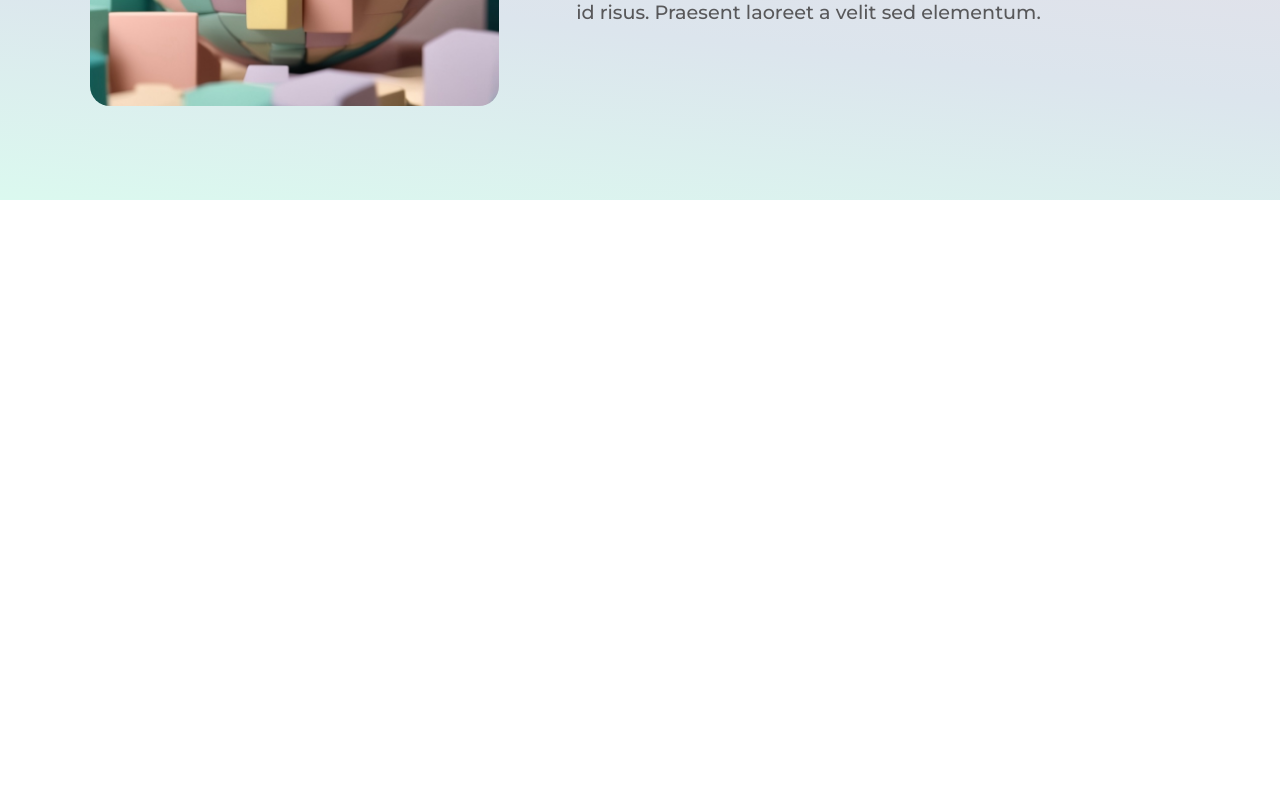
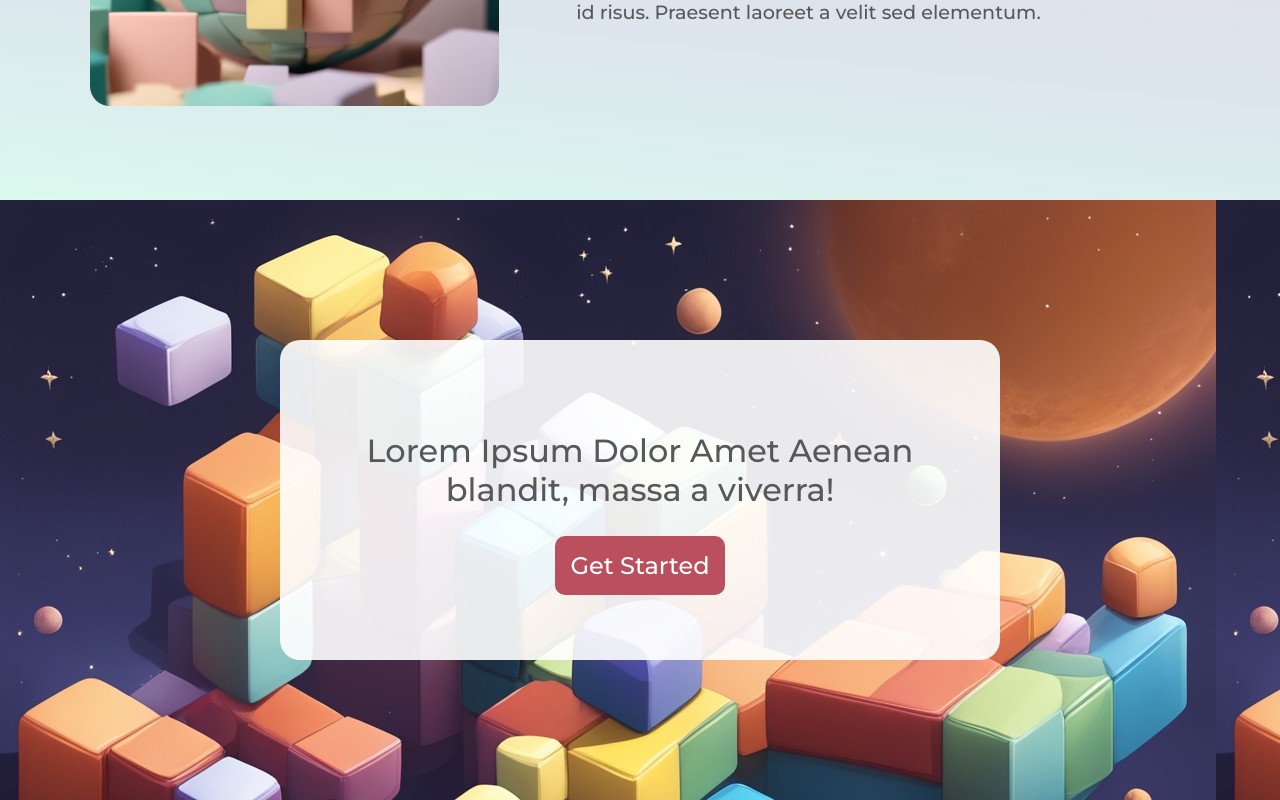
Before and after one commit to Topupchips/Block-Broker, a React (Vite) app in the folder mlh-w3-hackathon-frontend/: page / in a window 1280 px wide. Shown: the part 1626-2426 px from the top of the page. Before the commit the page ends 1826 px from the top, so only its background shows below. Built offline with nearby package versions, Linux system fonts and the light colour scheme.

Commit message:
Added homepage CTA

```diff
--- a/mlh-w3-hackathon-frontend/src/App.css
+++ b/mlh-w3-hackathon-frontend/src/App.css
@@ -1,6 +1,7 @@
 :root{
   --text-charcoal:
   #58585a;
+  --text-window-white: rgba(255, 255, 255, .9);
 }
 h1, h2, h3, p, a, button, p{
   font-family: 'Montserrat', sans-serif;
@@ -26,6 +27,11 @@ p{
 
 button{
   font-weight: 500;
+  max-width: 300px;
+  padding: 15px;
+  border-radius: 10px;
+  border: none;
+  font-size: 1.5rem;
 }
 
 body{
@@ -41,7 +47,7 @@ body{
   justify-content: space-between;
   align-items: center;
   padding: 20px 40px;
-  background-color: rgba(255, 255, 255, .9);
+  background-color: var(--text-window-white);
   box-shadow: inset 0px 0px 15px 0px #dddddd;
   box-sizing: border-box;
 
@@ -97,11 +103,6 @@ body{
 }
 .HomeBannerButton{
   background-color: #9ee9ec; /*#50dae2, #fcadae*/
-  max-width: 300px;
-  padding: 15px;
-  border-radius: 10px;
-  border: none;
-  font-size: 1.5rem;
 }
 /* Combined background for Home Why and About*/
 .homeCombinedBackground{
@@ -176,6 +177,34 @@ p.titledImageDescription{
   text-align: left;
 }
 
+/* Home CTA */
+
+.HomeCTA{
+  min-height: 600px;
+  height: 600px;
+  background: url("./assets/6476953c-8b4f-4b83-979a-05ed241d269c.jpeg");
+  display: flex;
+  justify-content: center;
+  align-items: center;
+  text-align: center;
+}
+.bannerCtaTextWrapper{
+  padding: 40px;
+  border-radius: 20px;
+  background-color: var(--text-window-white);
+  width: 50%;
+  height: 40%;
+  display: flex;
+  flex-direction: column;
+  justify-content: center;
+  align-items: center;
+}
+
+.bannerCtaTextWrapper button{
+  background-color:
+  #ba4f5d;
+  color: white;
+}
 
 
 /* End Home */
--- a/mlh-w3-hackathon-frontend/src/pages/Home.jsx
+++ b/mlh-w3-hackathon-frontend/src/pages/Home.jsx
@@ -25,6 +25,14 @@ function Home() {
 }
 
 function HomeCTA(){
+  return (
+    <div className='HomeCTA'>
+      <div className="bannerCtaTextWrapper">
+        <h2>Lorem Ipsum Dolor Amet Aenean blandit, massa a viverra!</h2>
+        <button>Get Started</button>
+      </div>
+    </div>
+  );
 
 }
 
```
Also changed, not shown: mlh-w3-hackathon-frontend/src/assets/6476953c-8b4f-4b83-979a-05ed241d269c.jpeg (added).
